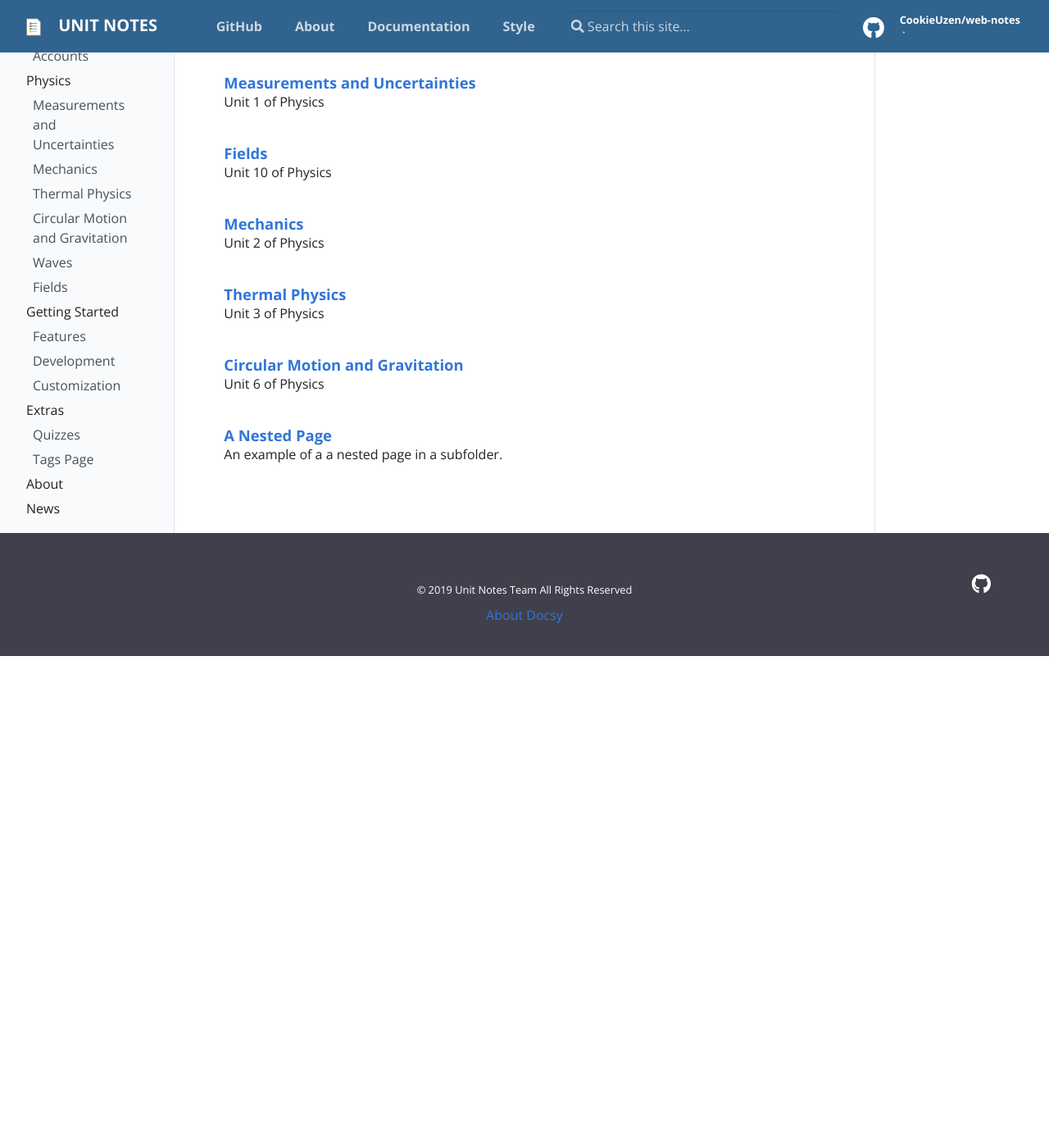
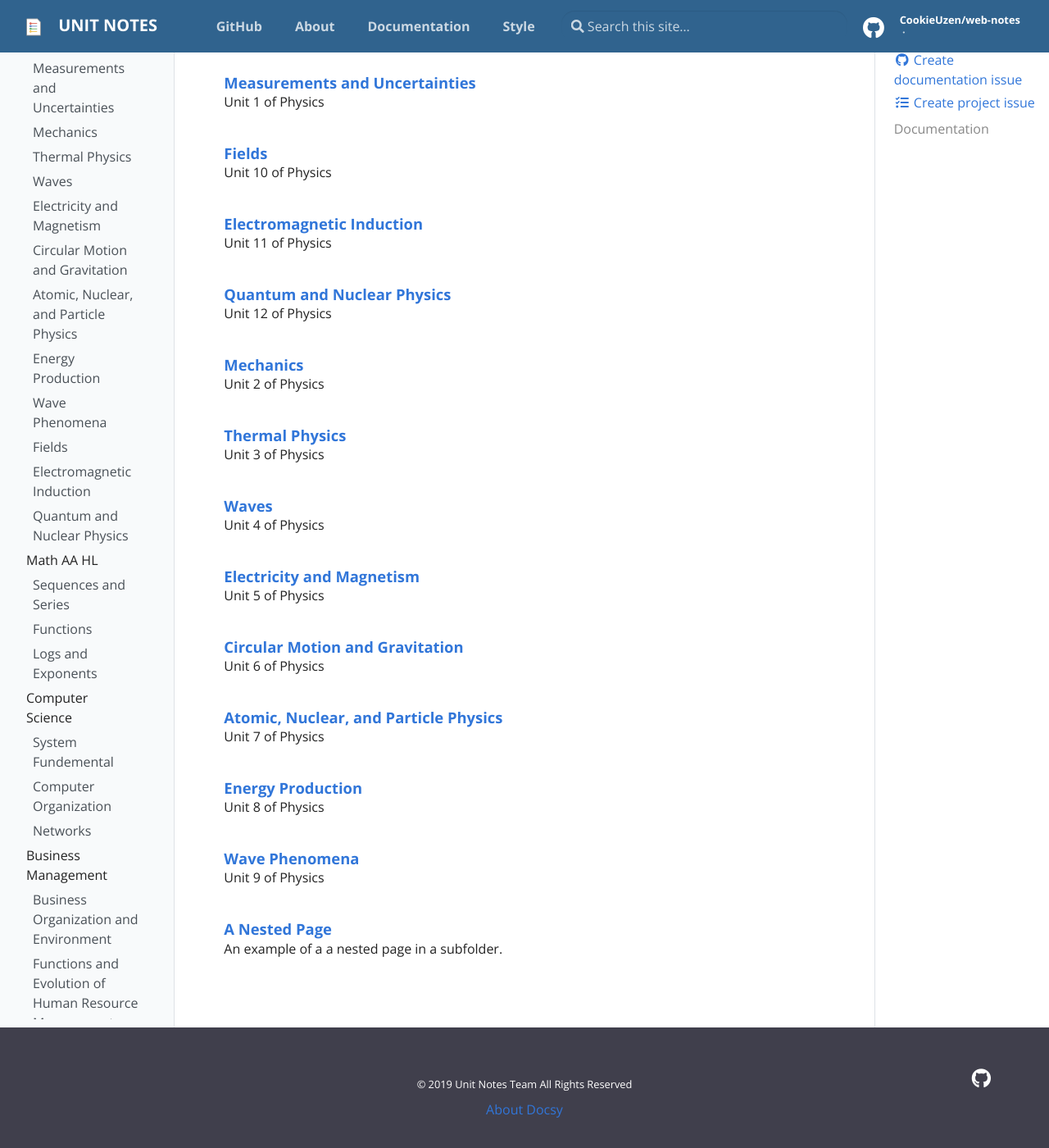
Before and after one commit to CookieUzen/web-notes, a Jekyll site: the page built from pages/docs.md, in a window 1280 px wide and 1400 px high, scrolled down 1666 px. Shown: the whole window at 82% size. Built offline with Jekyll 4.4.1, drawn with Linux system fonts in a browser that asks for light colours; nearby versions of some CDN libraries; comment, search, counter and statistics services are not loaded; before the commit the page ends 2466 px from its top, so only the background shows below that.

Commit message:
waves, added rest of physics unit
modified toc

```diff
--- a/_data/toc.yml
+++ b/_data/toc.yml
@@ -1,6 +1,33 @@
 - title: Notes
   url: docs
   links:
+    - title: "Physics"
+      url: "docs/physics"
+      children:
+        - title: Measurements and Uncertainties
+          url: "docs/physics/unit 1"
+        - title: Mechanics
+          url: "docs/physics/unit 2"
+        - title: Thermal Physics
+          url: "docs/physics/unit 3"
+        - title: Waves
+          url: "docs/physics/unit 4"
+        - title: Electricity and Magnetism
+          url: "docs/physics/unit 5"
+        - title: Circular Motion and Gravitation
+          url: "docs/physics/unit 6"
+        - title: Atomic, Nuclear, and Particle Physics
+          url: "docs/physics/unit 7"
+        - title: Energy Production
+          url: "docs/physics/unit 8"
+        - title: Wave Phenomena
+          url: "docs/physics/unit 9"
+        - title: Fields
+          url: "docs/physics/unit 10"
+        - title: Electromagnetic Induction
+          url: "docs/physics/unit 11"
+        - title: Quantum and Nuclear Physics
+          url: "docs/physics/unit 12"
     - title: "Math AA HL"
       url: "docs/math/AA"
       children:
@@ -28,21 +55,6 @@
           url: "docs/bm/unit 2"
         - title: Finance and Accounts
           url: "docs/bm/unit 3"
-    - title: "Physics"
-      url: "docs/physics"
-      children:
-        - title: Measurements and Uncertainties
-          url: "docs/physics/unit 1"
-        - title: Mechanics
-          url: "docs/physics/unit 2"
-        - title: Thermal Physics
-          url: "docs/physics/unit 3"
-        - title: Circular Motion and Gravitation
-          url: "docs/physics/unit 4"
-        - title: Waves
-          url: "docs/physics/unit 6"
-        - title: Fields
-          url: "docs/physics/unit 10"
     - title: "Getting Started"
       url: "docs/getting-started"
       children:
--- /dev/null
+++ b/_docs/physics/unit 11.md
@@ -0,0 +1,4 @@
+---
+title: Electromagnetic Induction
+description: Unit 11 of Physics
+---
--- /dev/null
+++ b/_docs/physics/unit 12.md
@@ -0,0 +1,4 @@
+---
+title: Quantum and Nuclear Physics
+description: Unit 12 of Physics
+---
--- a/_docs/physics/unit 4.md
+++ b/_docs/physics/unit 4.md
@@ -1,4 +1,3 @@
-
 ---
 title: Waves
 description: Unit 4 of Physics
@@ -40,7 +39,7 @@ The rope is then attached on something, gravity pulls the mass taunt.
 The object then oscillates perpendicular to the direction of gravity (left and right), along the length of the spring.
 In this system, the energy of the system is composed of kinetic energy of the mass, and the gravitational potential energy of the spring.
 
-More information regarding the SHM can be found on [unit 9.1]({% post_url unit 9%}).
+More information regarding the SHM can be found on unit 9.1.
 
 # Traveling Waves
 
@@ -114,6 +114,8 @@ $$ \begin{aligned}
 	I &\propto x^{-2}
 \end{aligned}$$
 
+If a line is drawn across a wave, where every point on the line has the same phase, the line would be called the wavefront.
+
 
 ### Graphing Traveling Waves
 
@@ -144,6 +146,7 @@ Constructive interference is when the two waves add together, creating a wave th
 Destructive interference is when the two waves add together, creating a wave that has a smaller amplitude at every point.
 
 ## Polarization
+
 Unpolarized oscillates on more that one plane.
 Polarization removes all planes except for one.
 Only transverse waves can be polarized.
@@ -159,16 +162,58 @@ $$ \begin{aligned}
 
 # Wave Behavior
 
+Waves can be modified when passing through different mediums.
+
 ## Reflection
+
+When a wave meets a smooth flat plane, the plane can redirect the wave without absorbing the waves' energy.
+This is called reflection.
+The original wave is called the _incident wave_, while the reflected wave is called the _reflected wave_.
+
+If a line perpendicular to the plane is drawn at the point of reflection (normal line), then the angle between the incident wave and the normal line would be the same as the angle between the reflected wave and the normal line.
 
 ## Refraction
 
+Refraction occurs when a wave enters a different medium that the one it is originally traveling in.
+If we draw the normal line perpendicular to the separation between the two medium, two angles would be formed.
+The _angle of incidence_ ($\theta_i$) between the normal and the indent wave, and the _angle of refraction_ ($\theta_r$) between the normal and the refracted wave.
+
+The refractive index measures the speed of wave in a medium compared to the speed of the wave in vacuum.
+Snell's law models the relationship between the refractive index and the angles.
+
+$$\begin{align}\frac{n_1}{n_2} = \frac{\sin\theta_2}{\sin\theta_1} = \frac{v_2}{v_1}\end{aligned}$$
+
 ## Diffraction
 
+Diffraction occurs when a wave travel through a slit/opening (the size of the opening have to be comparable to the wavelength in order for noticeable diffraction).
+_Huygen's wave theory_ says that every point on a wavefront can be separated into a new circular wave called the wavelet.
+Constructive interference then combines all the wavelets together to create a uniformed wavefront.
+
+Due to this, when a wave pass through a slit, the edges of the wave (after passing through the slit) are slightly round, facing away from the slit.
+While all other points on the slit remain the same.
+
 ## Interference
+Interference occurs two coherent waves interact with each other.
+In the case that two coherent sources are put next to each other, then an interference pattern will be created.
+
+In order for constructive interference to occur, the path difference between the two waves have to $n\lambda$, where $n$ is a whole number.
+In order for destructive interference to occur, the path difference between the two waves have to $\left ( \frac{1}{2}+n\right )\lambda$, where $n$ is a whole number.
+
 
 # Standing Waves
 
+Standing waves are special type of wave.
+It propagates energy, but does not transfer matter.
+Each point on a stationary wave have its own amplitude, but oscillates with the same frequency.
+Standing waves are created when two traveling collide.
+Standing waves are normally found on a string/container with one or more loose end/open end.
+
 ## Characteristics of Standing Waves
 
+The node of a standing wave is a point on the standing wave where the amplitude is zero.
+The anti-node of a standing wave is a point on the standing wave where the amplitude the maximum.
+
 ## Harmonics
+
+Standing waves can form harmonics.
+To find out the wavelength of each harmonic, draw out the standing wave.
--- /dev/null
+++ b/_docs/physics/unit 5.md
@@ -0,0 +1,4 @@
+---
+title: Electricity and Magnetism
+description: Unit 5 of Physics
+---
--- /dev/null
+++ b/_docs/physics/unit 7.md
@@ -0,0 +1,4 @@
+---
+title: Atomic, Nuclear, and Particle Physics
+description: Unit 7 of Physics
+---
--- /dev/null
+++ b/_docs/physics/unit 8.md
@@ -0,0 +1,4 @@
+---
+title: Energy Production
+description: Unit 8 of Physics
+---
--- /dev/null
+++ b/_docs/physics/unit 9.md
@@ -0,0 +1,4 @@
+---
+title: Wave Phenomena
+description: Unit 9 of Physics
+---
```
Also changed, not shown: other parts of _docs/physics/unit 4.md (+12 -11 lines).
